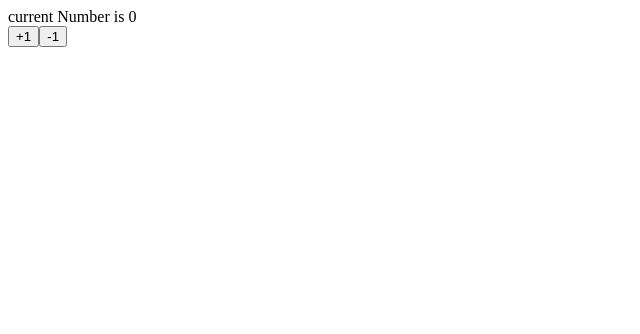
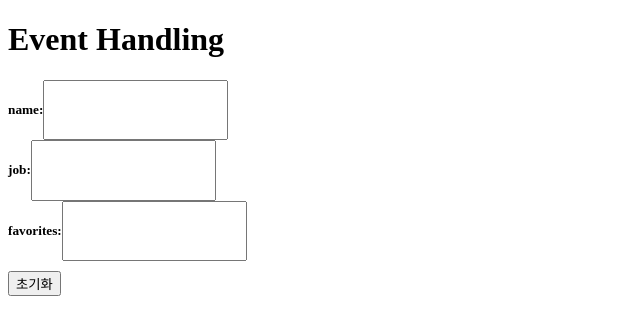
Before and after one commit to roseline124/skill-for-react, a React (Create React App) app: page / in a window 1280 px wide. Shown: the top 334 px of the page, without its empty margins (0-640 px from the left). Built offline with nearby package versions, Linux system fonts and the light colour scheme.

Commit message:
Add multiple inputs event handler

```diff
--- a/src/App.js
+++ b/src/App.js
@@ -1,8 +1,8 @@
 import React from 'react'
-import Counter from './components/Counter'
+import EventHandler from './components/EventHandler'
 
 function App() {
-	return <Counter />
+	return <EventHandler />
 }
 
 export default App
--- /dev/null
+++ b/src/components/EventHandler.jsx
@@ -0,0 +1,69 @@
+import React, { useState } from 'react'
+
+const EventHandler = () => {
+	const defaultInputValues = {
+		name: '',
+		job: '',
+		favorites: ''
+	}
+
+	const [inputValues, setInputValues] = useState(defaultInputValues)
+
+	const handleChange = event => {
+		setInputValues({
+			...inputValues,
+			[event.target.name]: event.target.value // update
+		})
+	}
+
+	const handleClick = () => {
+		setInputValues(defaultInputValues)
+	}
+
+	return (
+		<>
+			<div style={{ marginBottom: 10 }}>
+				<h1>Event Handling</h1>
+				<div style={{ display: 'flex' }}>
+					<h5>name: </h5>
+					<input
+						type="text"
+						name="name"
+						value={inputValues.name}
+						onChange={handleChange}
+					/>
+				</div>
+				<div style={{ display: 'flex' }}>
+					<h5>job: </h5>
+					<input
+						type="text"
+						name="job"
+						value={inputValues.job}
+						onChange={handleChange}
+					/>
+				</div>
+				<div style={{ display: 'flex', marginBottom: 10 }}>
+					<h5>favorites: </h5>
+					<input
+						type="text"
+						name="favorites"
+						value={inputValues.favorites}
+						onChange={handleChange}
+					/>
+				</div>
+				<button type="submit" onClick={handleClick}>
+					초기화
+				</button>
+			</div>
+
+			<div>{inputValues.name && `hello, ${inputValues.name}`}</div>
+			<div>{inputValues.job && `your job is ${inputValues.job}`}</div>
+			<div>
+				{inputValues.favorites &&
+					`and, your favorite things are ${inputValues.favorites}. I do, too.`}
+			</div>
+		</>
+	)
+}
+
+export default EventHandler
```
